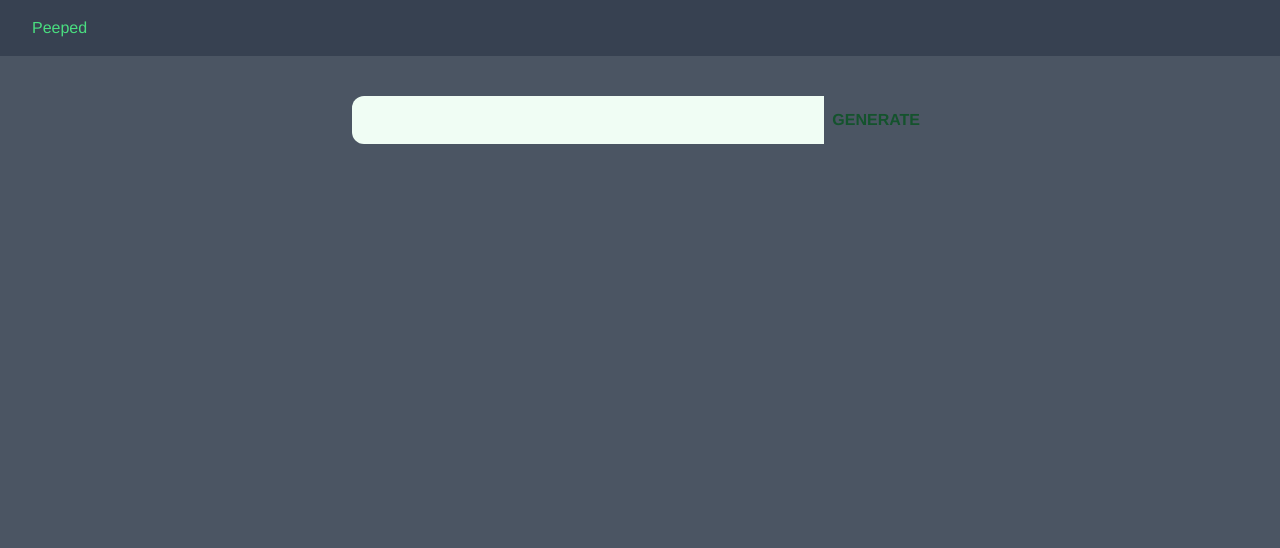
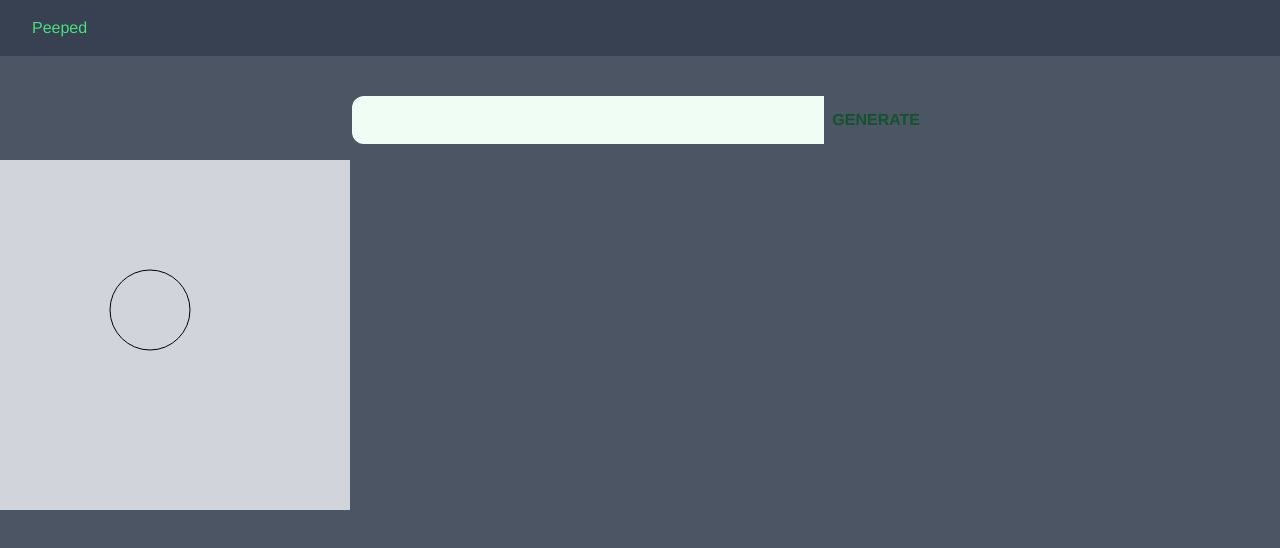
Before and after one commit to thuslako/peeped, a Vue app: page / in a window 1280 px wide. Shown: the top 548 px of the page. Built offline with nearby package versions, Linux system fonts and the light colour scheme.

Commit message:
update: enable netlify

```diff
--- a/src/App.vue
+++ b/src/App.vue
@@ -1,6 +1,13 @@
-<script setup lang="ts">
+<script lang="ts">
 // This starter template is using Vue 3 <script setup> SFCs
 // Check out https://v3.vuejs.org/api/sfc-script-setup.html#sfc-script-setup
+import Canvas from './components/Canvas.vue'
+export default {
+  components: {Canvas},
+  setup(){
+    return Canvas
+  },
+}
 </script>
 
 <template>
@@ -13,16 +20,14 @@
       <button class="rounded-r-xl" type="submit">Generate</button>
     </div>
   </div>
-  <section>
-    <canvas>
-
-    </canvas>
+  <section class="py-4">
+    <Canvas :tweet="{text:'yeah dude',color:'#27ae60'}"/>
   </section>
 </template>
 
 <style lang="scss">
   body {
-    @apply m-0 p-0 bg-gray-600;
+    @apply m-0 p-0 bg-gray-600 subpixel-antialiased;
   }
   #app {
     font-family: Avenir, Helvetica, Arial, sans-serif;
--- /dev/null
+++ b/src/components/Canvas.vue
@@ -0,0 +1,49 @@
+<script  lang="ts">
+  import { ref, toRefs, computed, watch, onMounted } from 'vue'
+
+  export default {
+      props:{
+        tweet: {
+          type: Object,
+          default: ()=>({text:"Dude!",color:"tomato"})
+        }
+      },
+      setup(props) {
+        const { tweet } = toRefs(props)
+        const context = ref<HTMLElement | null>(null)
+
+        const generateText  = computed(()=>{
+          const area =  context.value.getContext('2d')
+          area.font = "30px Arial"
+          area.fillStyle = tweet.color
+          area.fillText(tweet.text,175, 175)
+        })
+
+        watch(props.tweet, ()=>{
+          console.log(tweet)
+        })
+
+        onMounted(()=>{
+          const area =  context.value.getContext('2d')
+          area.beginPath();
+          area.arc(150, 150, 40, 0, 2 * Math.PI);
+          area.stroke();
+        })
+
+        return {
+          context,
+          props
+        }
+      }
+  }
+</script>
+<template>
+  <canvas  id="peeped-canvas" ref="context" width="350" height="350">
+    <h1>Hello world</h1>
+  </canvas>
+</template>
+<style lang="scss">
+  #peeped-canvas {
+    @apply bg-gray-300;
+  }
+</style>
```
Also changed, not shown: 2 other files (tests, documents, lock files or other folders).
